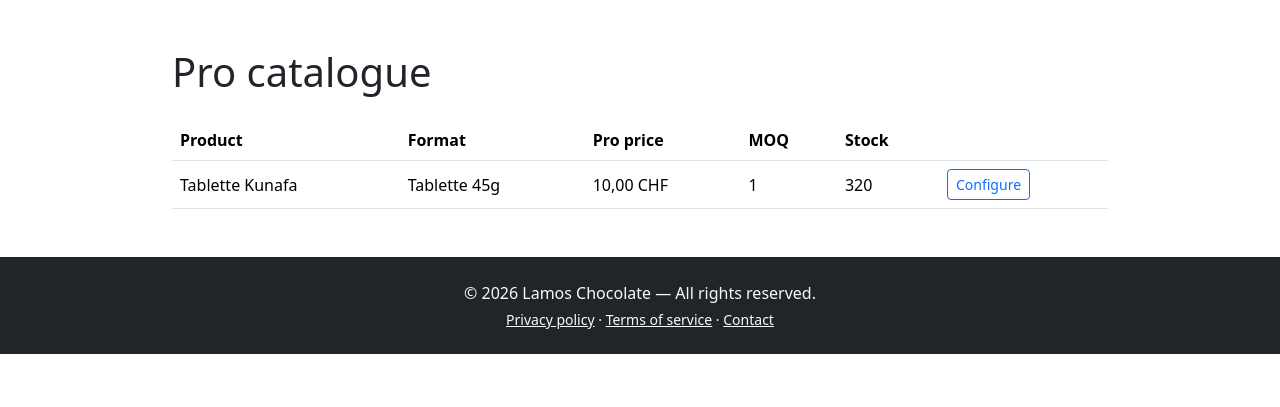
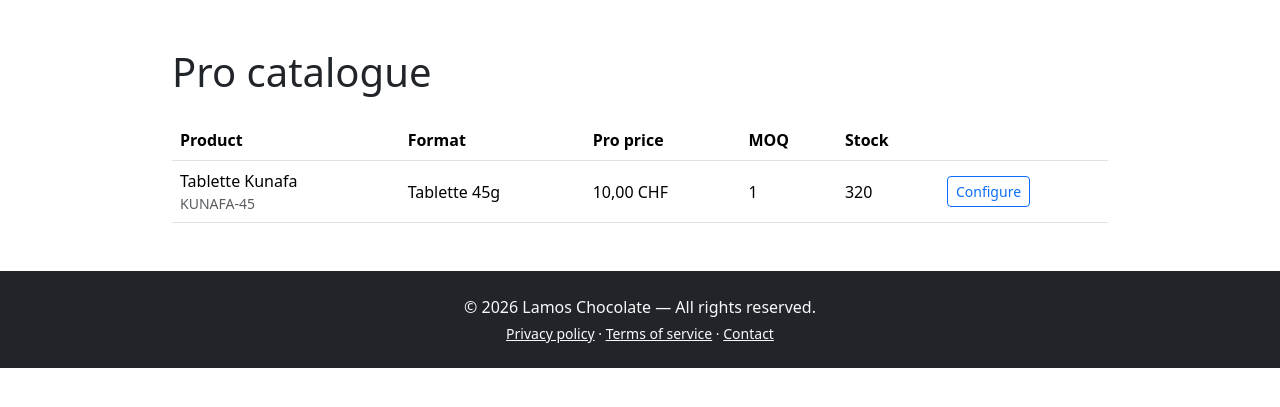
Before and after one commit to SaraEstelle/Lamos-chocolate, a Django app: page /b2b/portal/catalogue/ in a window 1280 px wide. Shown: the part 56-463 px from the top of the page. Run offline with Django 5.2, Linux system fonts and the light colour scheme; a user stored in the database is signed in; data comes from the database, SQL or seed files in the repository; tables that the repository leaves empty hold one stand-in row (values such as "Sample post"); parts of the project's set-up code (start-up, migrations or seed data) failed here and were passed over.

Commit message:
feat(b2b): show SKU code in the pro catalogue table

```diff
--- a/backend/templates/b2b/portal/catalogue.html
+++ b/backend/templates/b2b/portal/catalogue.html
@@ -14,6 +14,7 @@
     {% for info in catalogue %}
       <tr>
         <td>{{ info.sku.product.name_fr }}
+          <div class="small text-muted">{{ info.sku.sku_code }}</div>
           {% if info.availability_status == "new" %}<span class="badge bg-success">{% trans "New" %}</span>{% endif %}
           {% if info.availability_status == "coming_soon" %}<span class="badge bg-secondary">{% trans "Coming soon" %}</span>{% endif %}
         </td>
```
